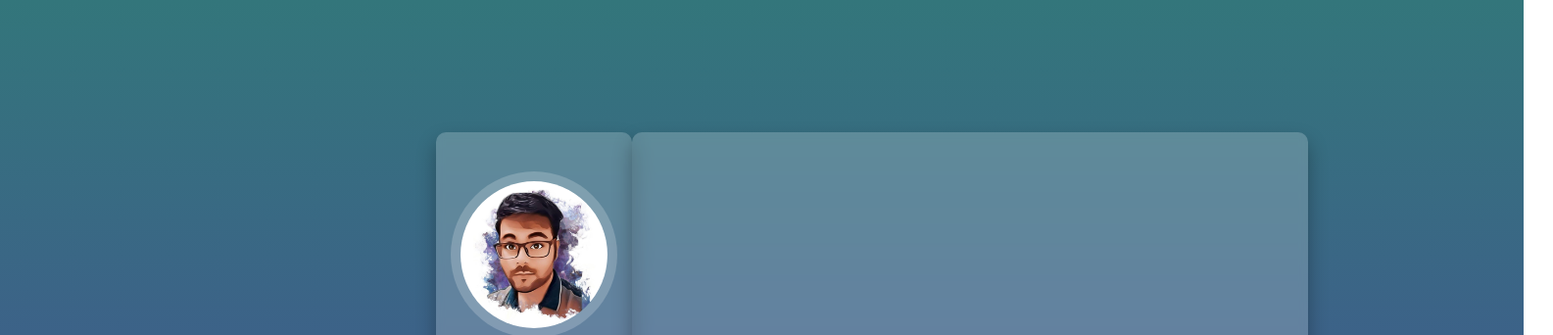
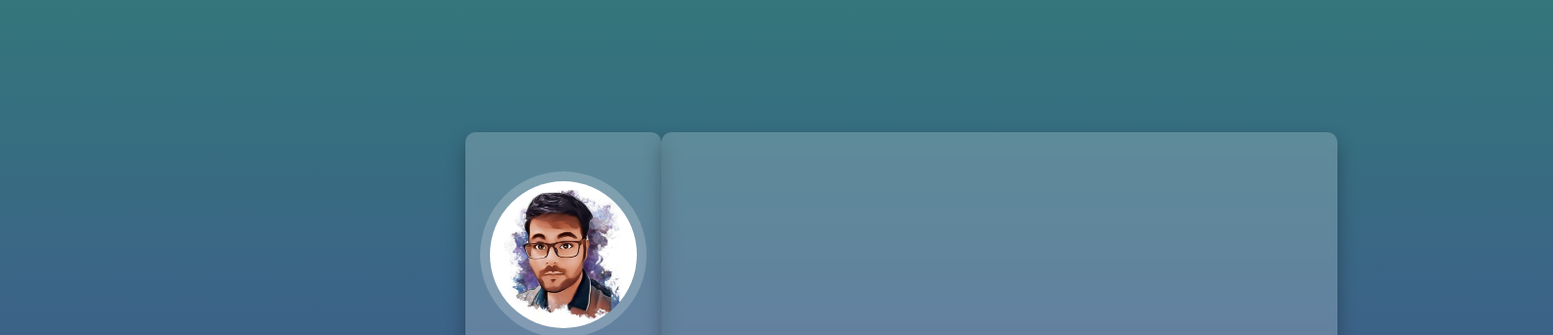
Before and after one commit to NaimRayan/NaimRayan-Portfolio.github.io, a plain HTML site: page index.html in a window 1280 px wide. Shown: the top 342 px of the page at 98% size, 1585 px wide, since content can reach past the window. Drawn offline with nearby package versions, Linux system fonts and the light colour scheme.

Commit message:
Update style.css

```diff
--- a/style.css
+++ b/style.css
@@ -55,7 +55,7 @@ header{
   text-align: center;
   padding:2rem;
   margin-top: 8rem;
-  margin-left: 39rem;
+  margin-left: 42rem;
   border-radius: 1rem;
 }
 
```
